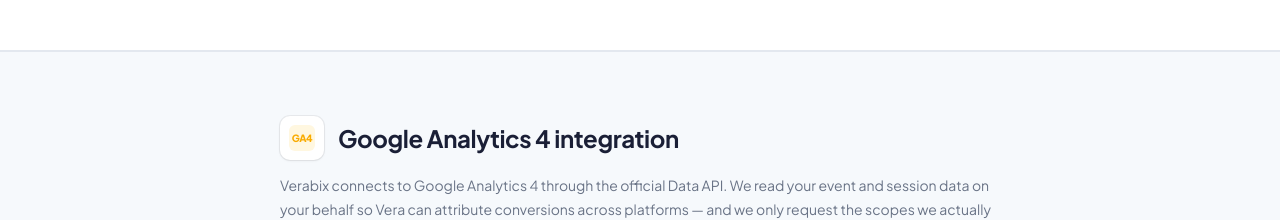
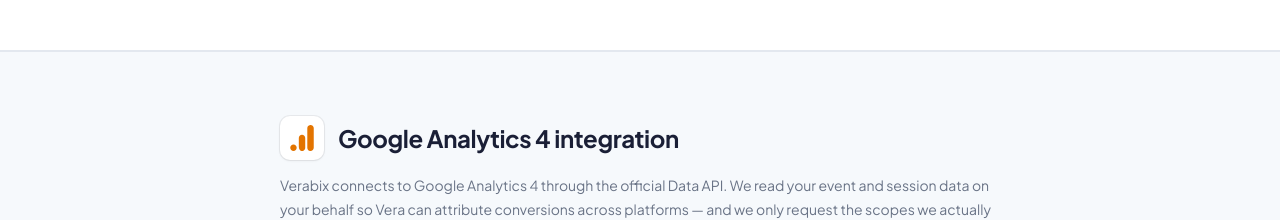
Before and after one commit to SebastianJuelHemmersam/verabix-landing, a Next.js app: page / in a window 1280 px wide. Shown: the part 5660-5880 px from the top of the page. Built offline with nearby package versions, Linux system fonts and the light colour scheme.

Commit message:
Add GA4 logo (siGoogleanalytics SVG) to Google Analytics integration section

```diff
--- a/src/app/page.tsx
+++ b/src/app/page.tsx
@@ -509,7 +509,9 @@
   google_analytics: {
     name: 'Google Analytics 4',
     icon: (
-      <div style={{ width: 26, height: 26, borderRadius: 6, background: '#FFF7E0', display: 'flex', alignItems: 'center', justifyContent: 'center', fontSize: 10, fontWeight: 800, color: '#F9AB00', letterSpacing: '-0.5px' }}>GA4</div>
+      <svg role="img" viewBox="0 0 24 24" width="26" height="26" fill="#E37400">
+        <path d="M22.84 2.9982v17.9987c.0086 1.6473-1.3197 2.9897-2.967 2.9984a2.9808 2.9808 0 01-.3677-.0208c-1.528-.226-2.6477-1.5558-2.6105-3.1V3.1204c-.0369-1.5458 1.0856-2.8762 2.6157-3.1 1.6361-.1915 3.1178.9796 3.3093 2.6158.014.1201.0208.241.0202.3619zM4.1326 18.0548c-1.6417 0-2.9726 1.331-2.9726 2.9726C1.16 22.6691 2.4909 24 4.1326 24s2.9726-1.3309 2.9726-2.9726-1.331-2.9726-2.9726-2.9726zm7.8728-9.0098c-.0171 0-.0342 0-.0513.0003-1.6495.0904-2.9293 1.474-2.891 3.1256v7.9846c0 2.167.9535 3.4825 2.3505 3.763 1.6118.3266 3.1832-.7152 3.5098-2.327.04-.1974.06-.3983.0593-.5998v-8.9585c.003-1.6474-1.33-2.9852-2.9773-2.9882z" />
+      </svg>
     ),
     description: 'Verabix connects to Google Analytics 4 through the official Data API. We read your event and session data on your behalf so Vera can attribute conversions across platforms — and we only request the scopes we actually use.',
     metrics: [
```
